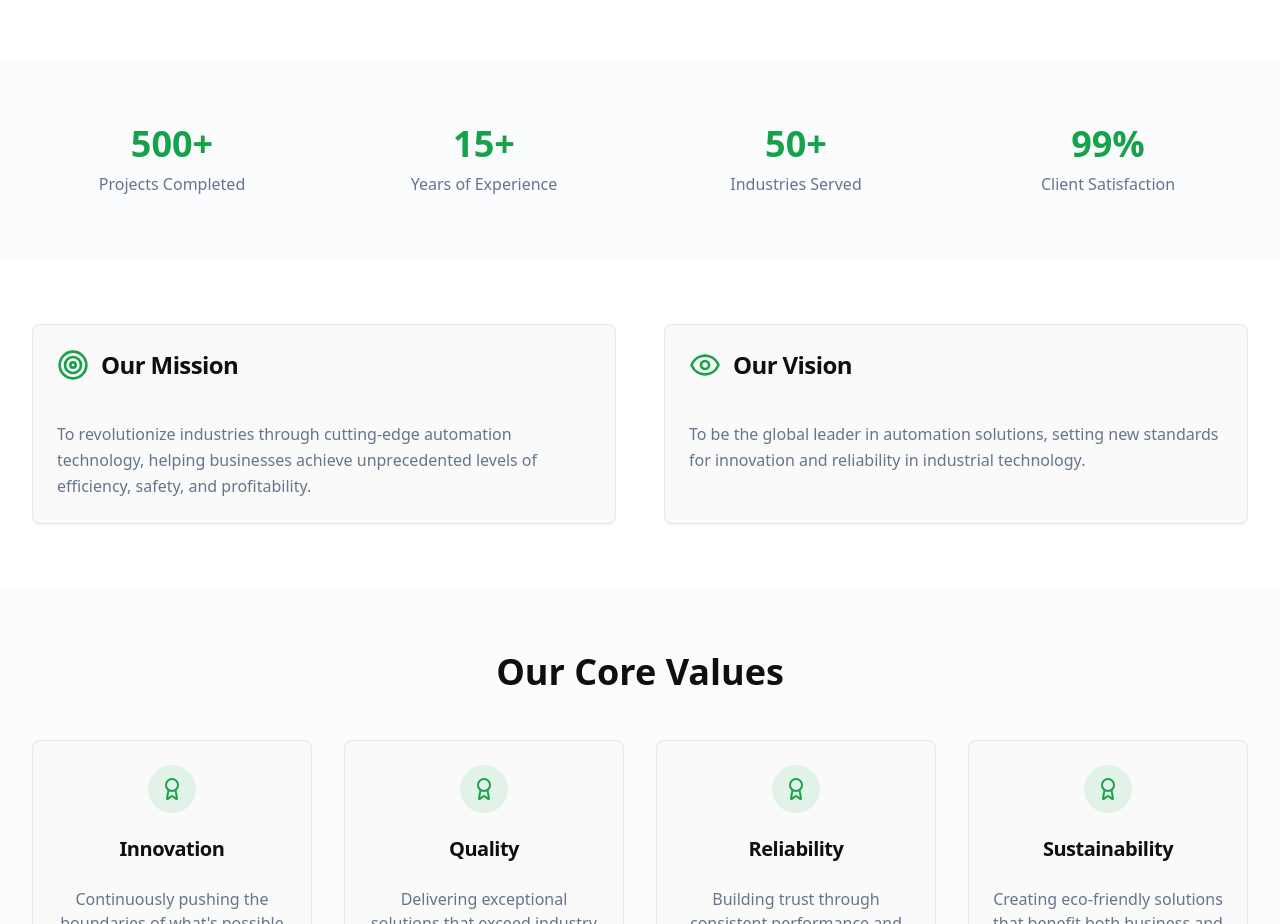
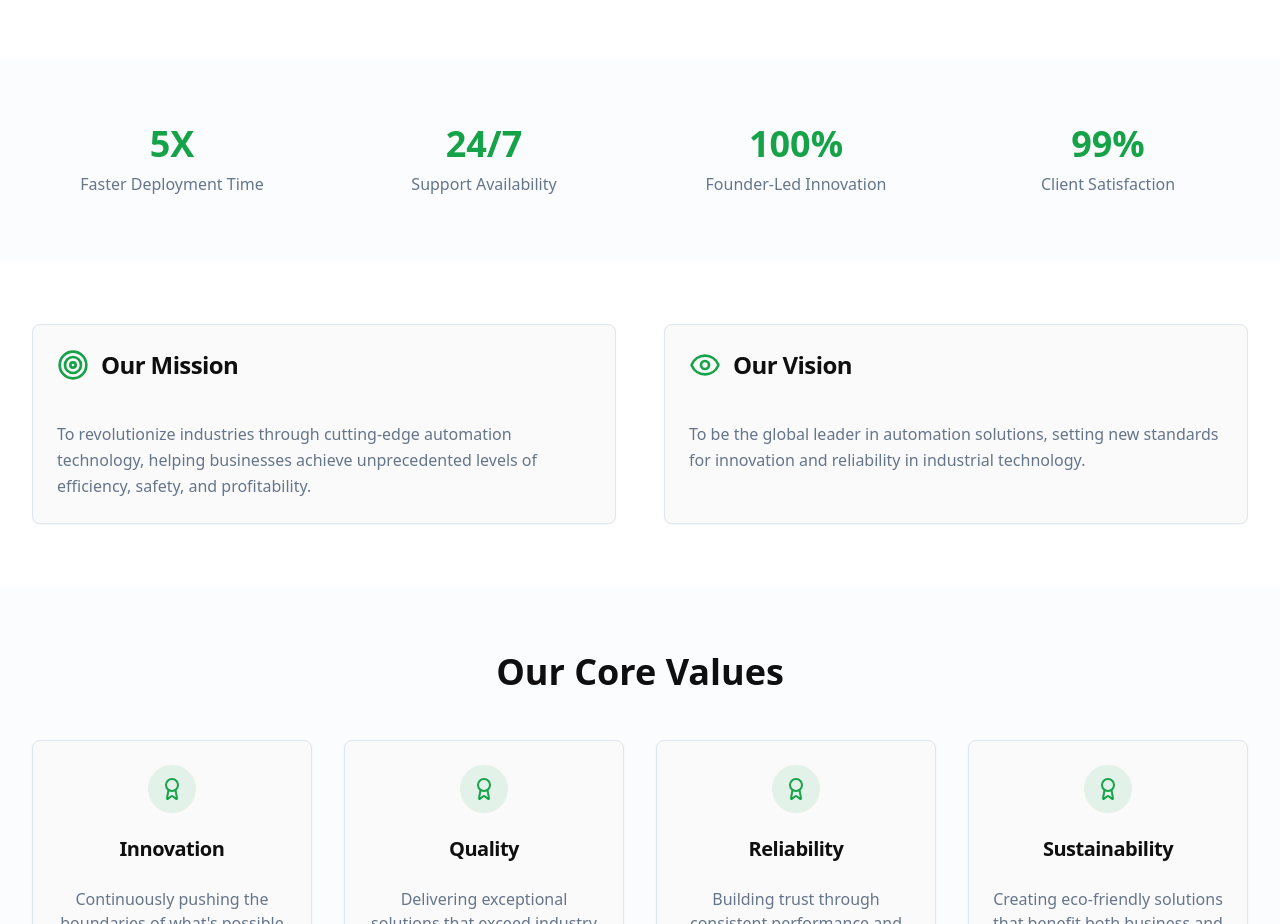
Before and after one commit to svijayendran/green-line-sparkle, a React (Vite) app: page /about in a window 1280 px wide. Shown: the part 1100-2024 px from the top of the page. Built offline with nearby package versions, Linux system fonts and the light colour scheme.

Commit message:
about updations

```diff
--- a/src/components/input_field/about.js
+++ b/src/components/input_field/about.js
@@ -69,16 +69,16 @@ export const aboutConfig = {
   },
   stats: [
     {
-      number: "500+",
-      label: "Projects Completed"
+      number: "5X",
+      label: "Faster Deployment Time"
     },
     {
-      number: "15+",
-      label: "Years of Experience"
+      number: "24/7",
+      label: "Support Availability"
     },
     {
-      number: "50+",
-      label: "Industries Served"
+      number: "100%",
+      label: "Founder-Led Innovation"
     },
     {
       number: "99%",
--- a/src/pages/Index.tsx
+++ b/src/pages/Index.tsx
@@ -13,7 +13,7 @@ const Index = () => {
       <Navigation />
       <HeroSection />
       <FeaturesSection />
-      <TestimonialsSection />
+      {/* <TestimonialsSection /> */}
       <ContactSection />
       <Footer />
     </div>
```
